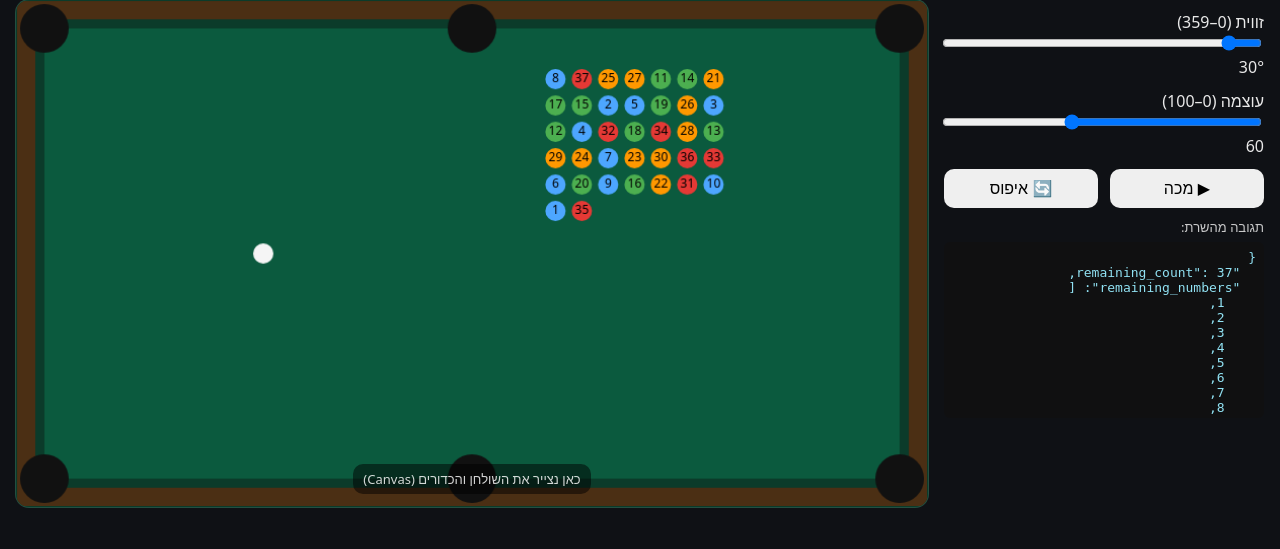
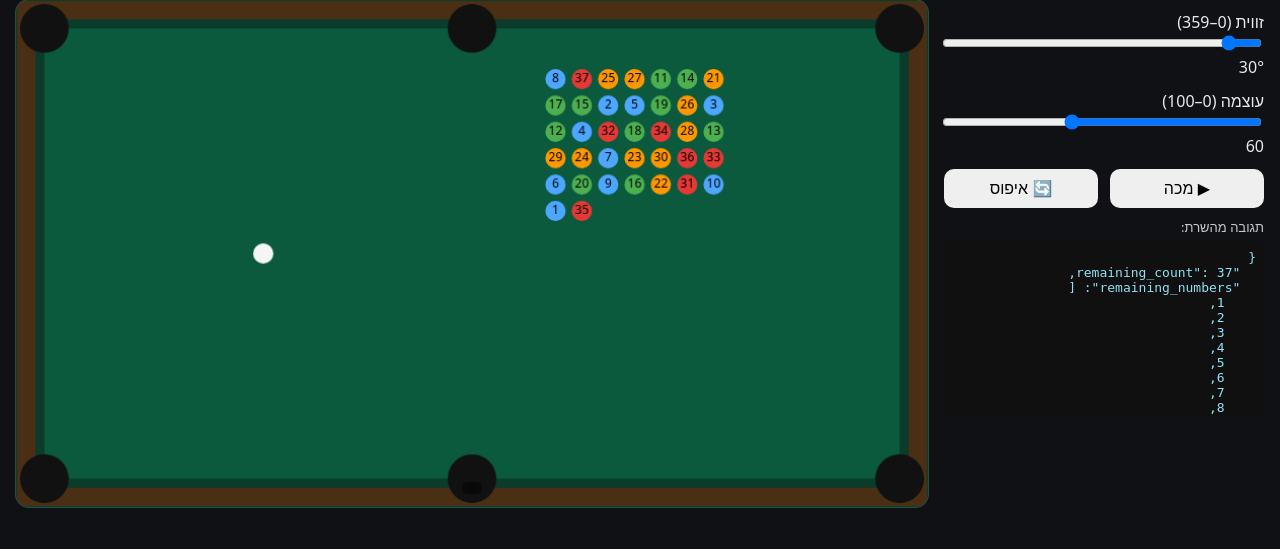
Before and after one commit to adiv2100/lotto_snooker, a Flask app: page / in a window 1280 px wide. Shown: the part 155-704 px from the top of the page. Run offline with Flask 3, Linux system fonts and the light colour scheme.

Commit message:
fix index

```diff
--- a/templates/index.html
+++ b/templates/index.html
@@ -41,7 +41,7 @@
 
     <section class="stage">
       <canvas id="table" width="900" height="500"></canvas>
-      <div class="hint">כאן נצייר את השולחן והכדורים (Canvas)</div>
+      <div class="hint"></div>
     </section>
   </main>
 
```
